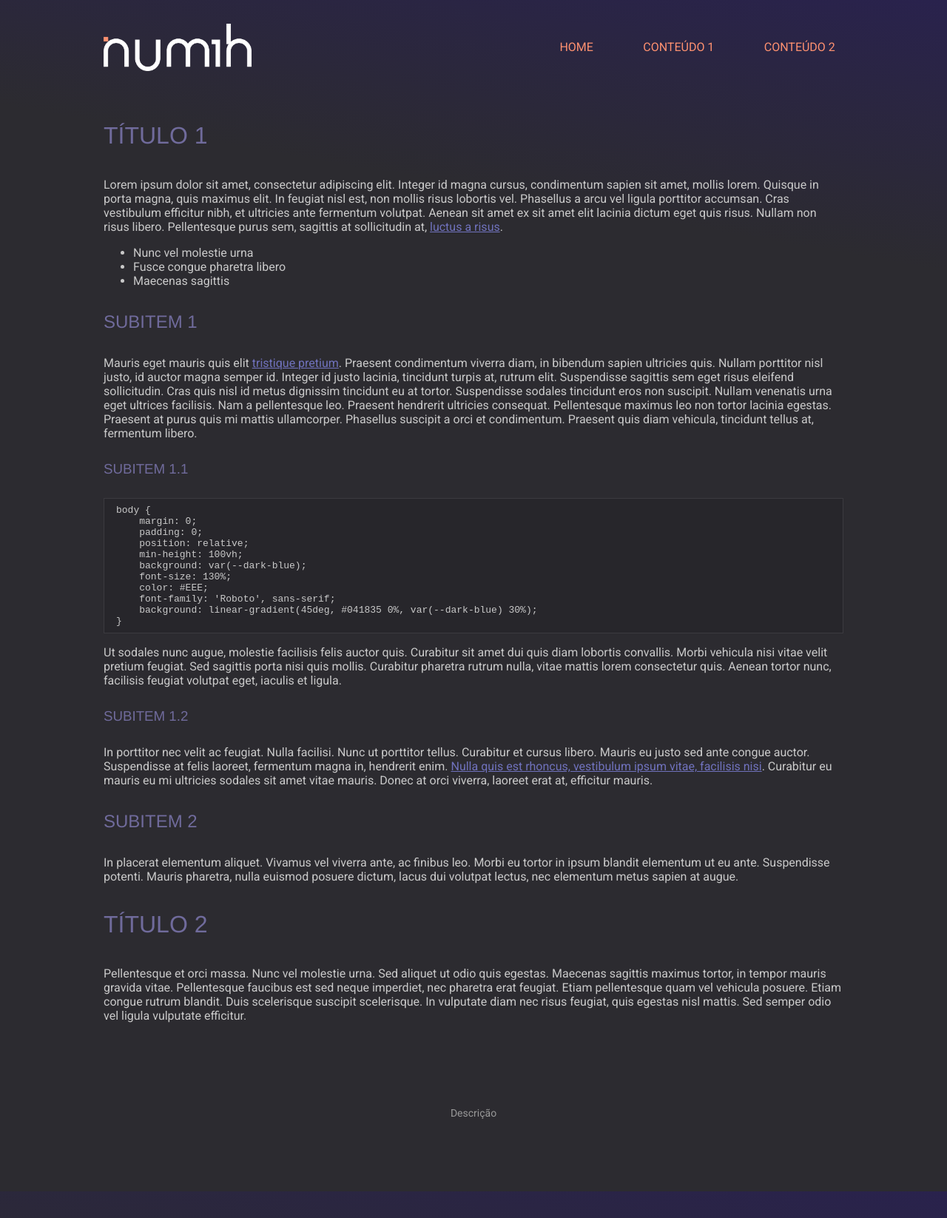
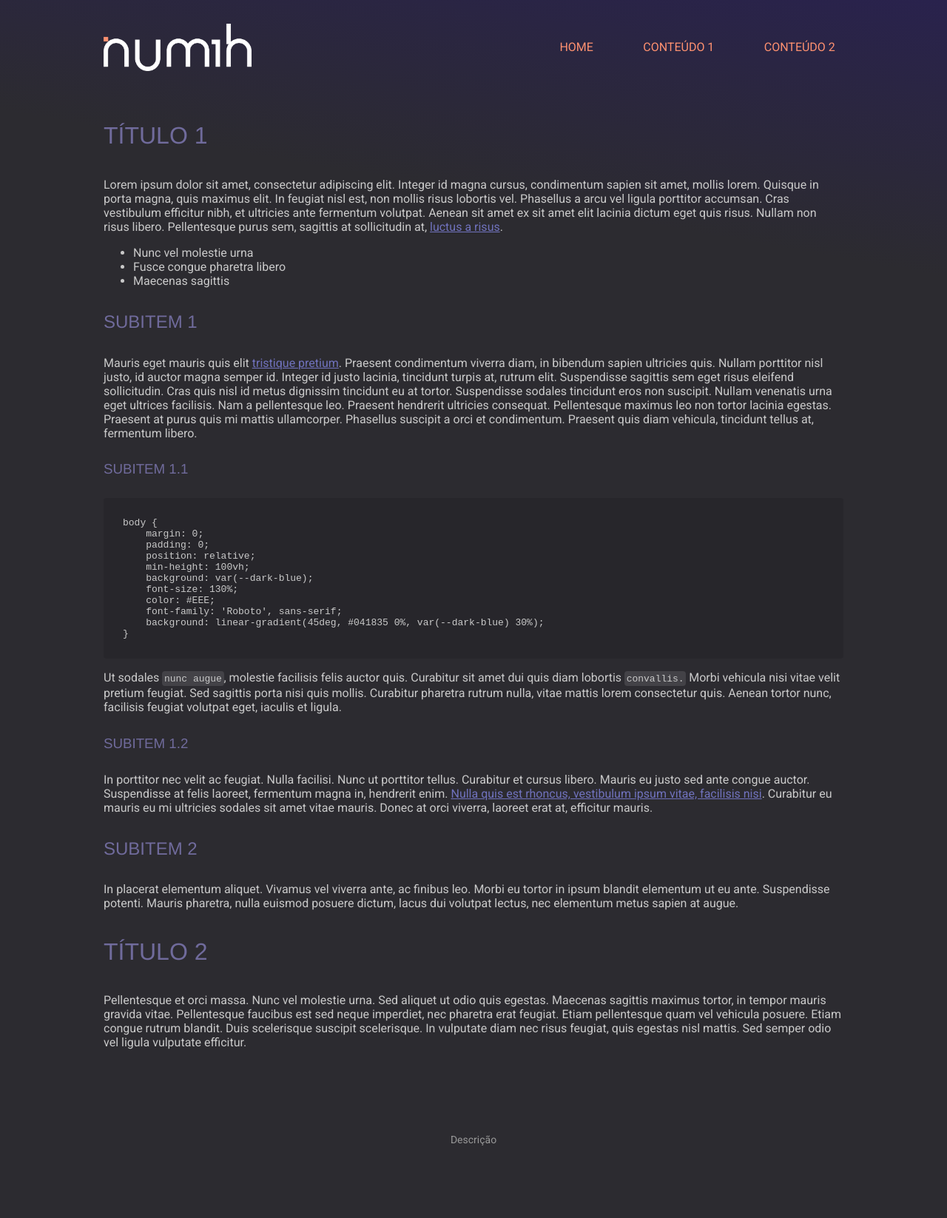
Before and after one commit to Numih/nm-pages-template, a Jekyll site: the page built from index.markdown, in a window 1280 px wide. Shown: the whole page at 74% size. Built offline with Jekyll 4.4.1, drawn with Linux system fonts in a browser that asks for light colours; before the commit the page ends 1610 px from its top, so only the background shows below that.

Commit message:
better padding for code styles

```diff
--- a/assets/css/style.css
+++ b/assets/css/style.css
@@ -33,13 +33,15 @@ a {
 }
 
 code {
-    background-color: #0000001c;
-    border: 1px solid #ffffff18;
-    padding: 8px 16px;
+    background-color: #ffffff1c;
+    padding: 0.2em;
+    border-radius: 4px;
     display: inline-block;
 }
 
 .highlight > code {
+    background-color: #0000001c;
+    padding: 2em;
     display: block;
 }
 }
--- a/index.markdown
+++ b/index.markdown
@@ -31,7 +31,7 @@ Mauris eget mauris quis elit [tristique pretium](). Praesent condimentum viverra
     }
 
 
-Ut sodales nunc augue, molestie facilisis felis auctor quis. Curabitur sit amet dui quis diam lobortis convallis. Morbi vehicula nisi vitae velit pretium feugiat. Sed sagittis porta nisi quis mollis. Curabitur pharetra rutrum nulla, vitae mattis lorem consectetur quis. Aenean tortor nunc, facilisis feugiat volutpat eget, iaculis et ligula.
+Ut sodales `nunc augue`, molestie facilisis felis auctor quis. Curabitur sit amet dui quis diam lobortis `convallis.` Morbi vehicula nisi vitae velit pretium feugiat. Sed sagittis porta nisi quis mollis. Curabitur pharetra rutrum nulla, vitae mattis lorem consectetur quis. Aenean tortor nunc, facilisis feugiat volutpat eget, iaculis et ligula.
 
 ### Subitem 1.2
 
```
